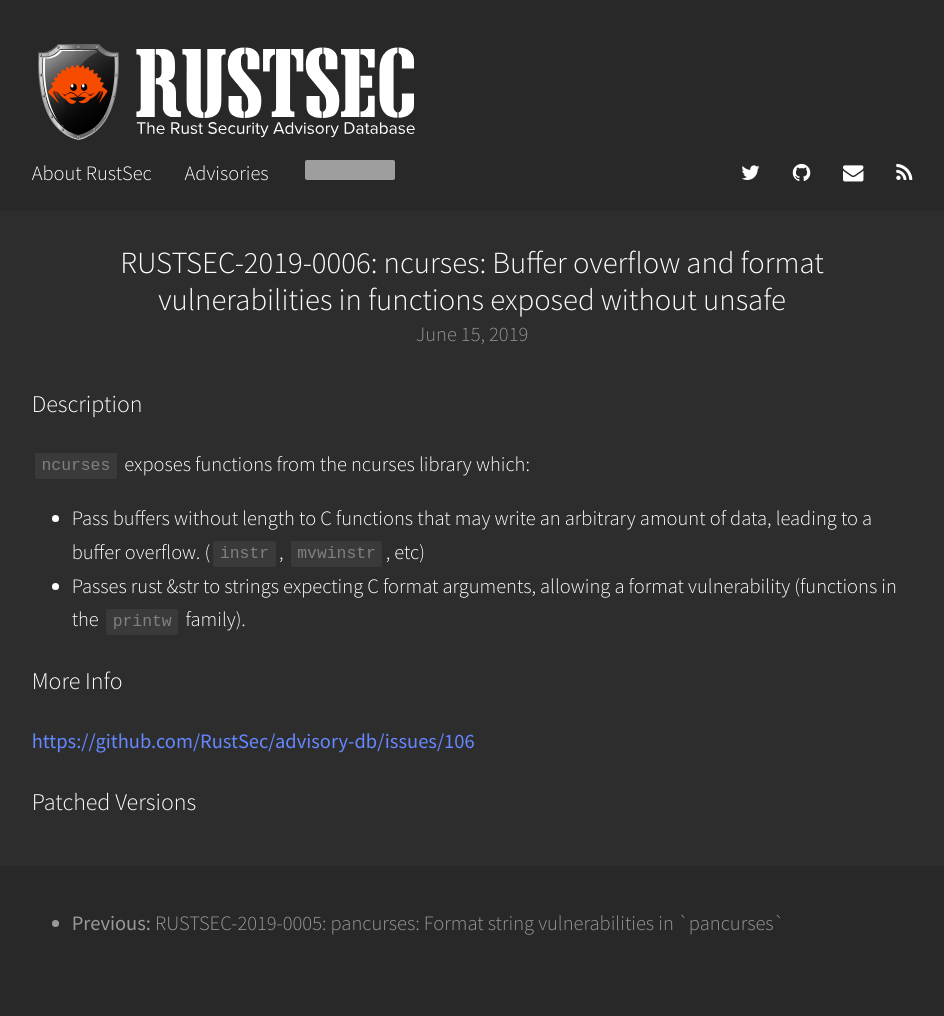
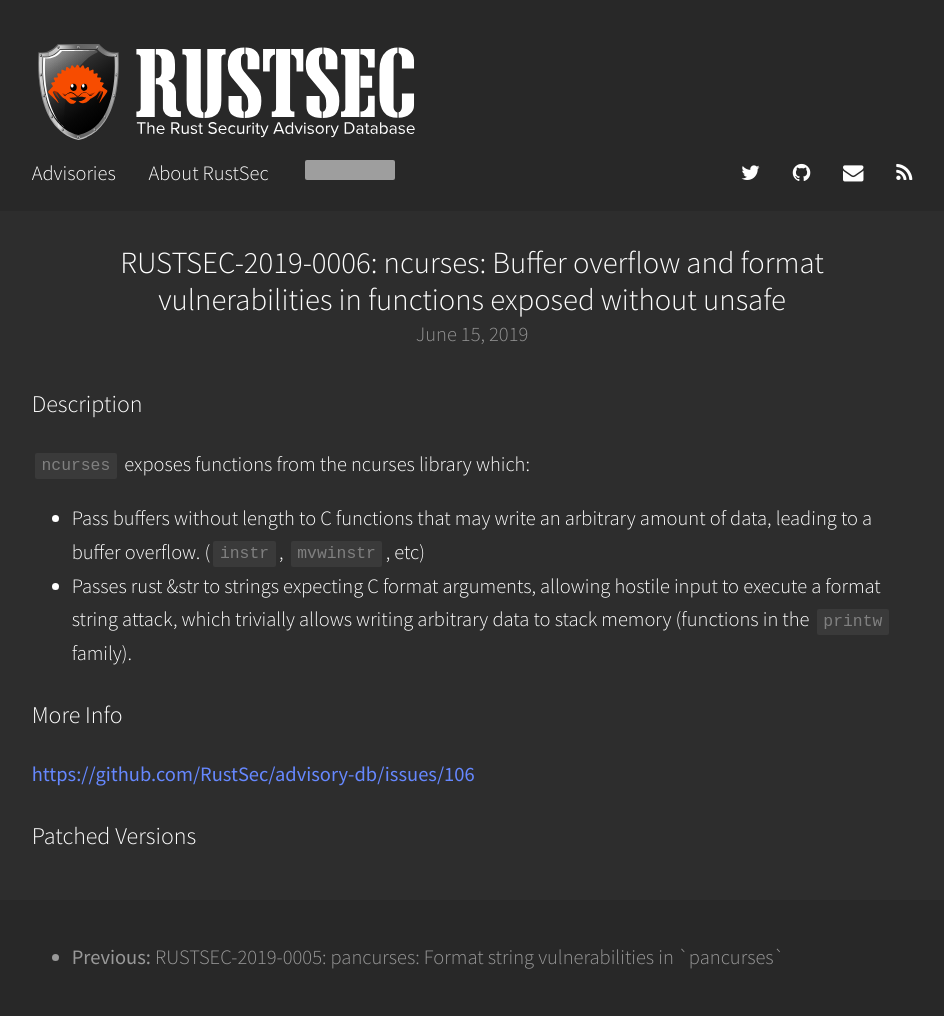
Before and after one commit to notriddle/rustsec.github.io, a Jekyll site: the page built from _posts/2019-06-15-RUSTSEC-2019-0006.md, in a window 1280 px wide. Shown: the whole page, without its empty margins (168-1112 px from the left). Built offline with Jekyll 4.4.1, drawn with Linux system fonts in a browser that asks for light colours; before the commit the page ends 982 px from its top, so only the background shows below that; grey boxes are pictures that could not be loaded.

```diff
--- a/_config.yml
+++ b/_config.yml
@@ -13,8 +13,8 @@
   dark: true
 
 navigation:
+  - advisories.html
   - index.md
-  - advisories.html
 
 #comments:
 #  disqus: "disqus-contrast"
--- a/_posts/2019-06-15-RUSTSEC-2019-0006.md
+++ b/_posts/2019-06-15-RUSTSEC-2019-0006.md
@@ -1,6 +1,6 @@
 ---
 title:       "RUSTSEC-2019-0006: ncurses: Buffer overflow and format vulnerabilities in functions exposed without unsafe"
-description: "ncurses exposes functions from the ncurses library which  Pass buffers without length to C functions that may write an arbitrary amount of  data, leading to a buffer overflow. instr, mvwinstr, etc  Passes rust str to strings expecting C format arguments, allowing a format  vulnerability functions in the printw family."
+description: "ncurses exposes functions from the ncurses library which  Pass buffers without length to C functions that may write an arbitrary amount of  data, leading to a buffer overflow. instr, mvwinstr, etc  Passes rust str to strings expecting C format arguments, allowing hostile  input to execute a format string attack, which trivially allows writing  arbitrary data to stack memory functions in the printw family."
 date:        2019-06-15
 tags:        ncurses
 permalink:   /advisories/RUSTSEC-2019-0006:output_ext
@@ -12,8 +12,9 @@
 
 - Pass buffers without length to C functions that may write an arbitrary amount of
   data, leading to a buffer overflow. (`instr`, `mvwinstr`, etc)
-- Passes rust &amp;str to strings expecting C format arguments, allowing a format
-  vulnerability (functions in the `printw` family).
+- Passes rust &amp;str to strings expecting C format arguments, allowing hostile
+  input to execute a format string attack, which trivially allows writing
+  arbitrary data to stack memory (functions in the `printw` family).
 
 ### More Info
 
```
Also changed, not shown: _posts/2019-06-13-RUSTSEC-2019-0007.md (added, +23 -0 lines).
